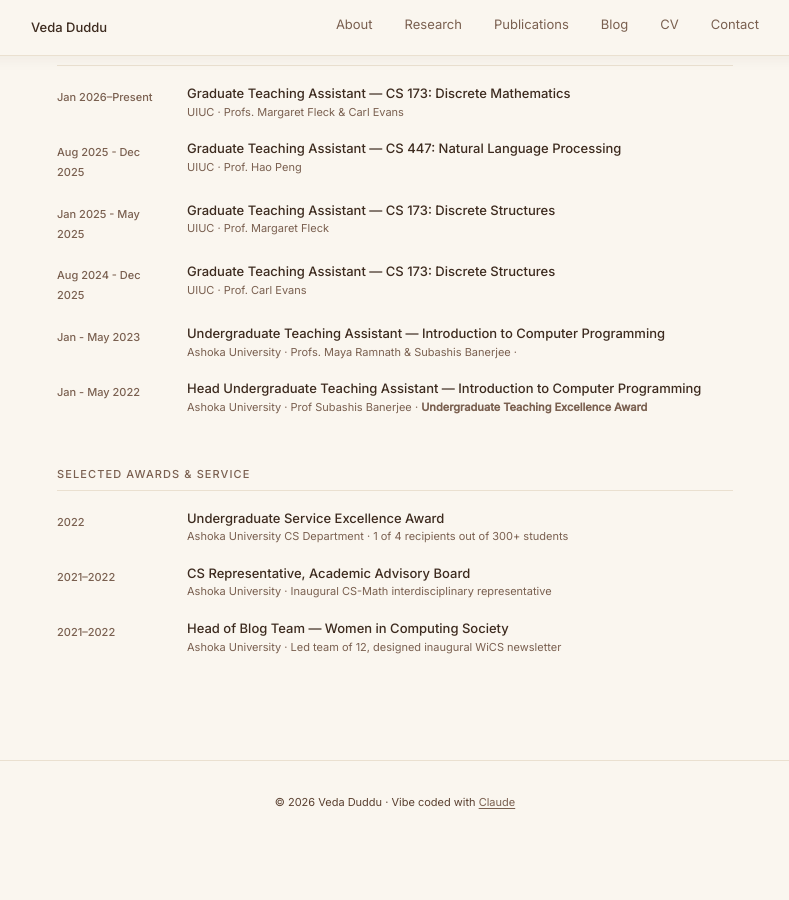
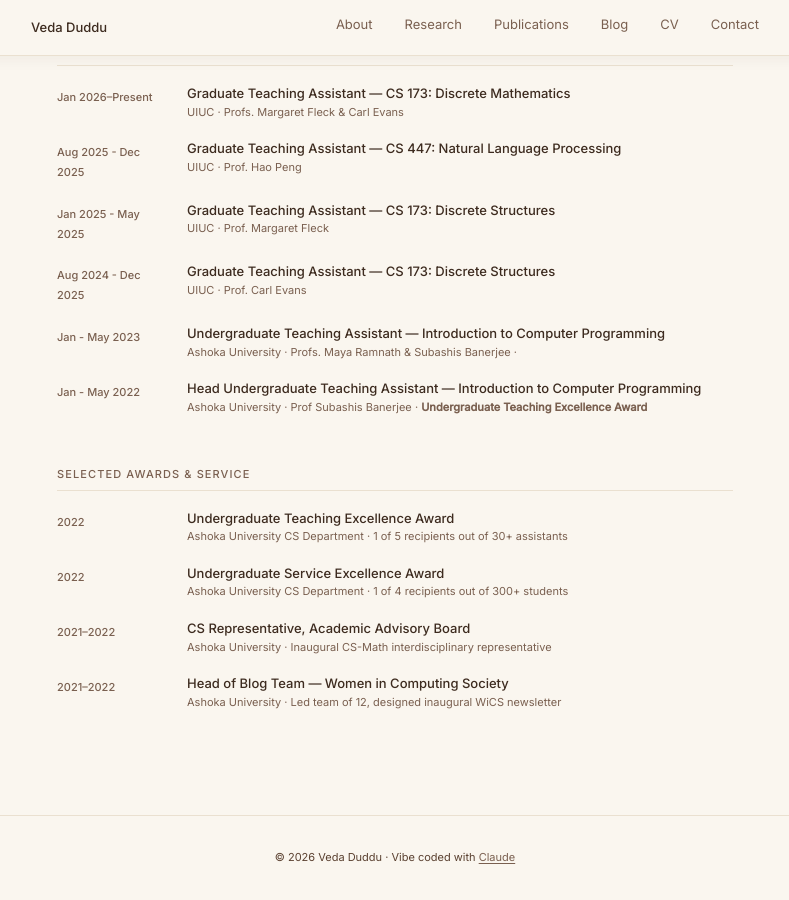
Before and after one commit to vedaduddu/vedaduddu.github.io, a Jekyll site: the page built from cv.md, in a window 1280 px wide and 900 px high, scrolled down 794 px. Shown: the whole window, without its empty margins (245-1034 px from the left). Built offline with Jekyll 4.4.1, drawn with Linux system fonts in a browser that asks for light colours; a style sheet for code colours, icons or effects is not loaded; before the commit the page ends 1639 px from its top, so only the background shows below that.

Commit message:
add Undergraduate Teaching Excellence Award to CV
Co-Authored-By: Claude Sonnet 4.6 <noreply@anthropic.com>

```diff
--- a/cv.md
+++ b/cv.md
@@ -130,6 +130,14 @@ title: CV
   <div class="cv-item">
     <div class="cv-year">2022</div>
     <div class="cv-details">
+      <h3>Undergraduate Teaching Excellence Award</h3>
+      <p>Ashoka University CS Department · 1 of 5 recipients out of 30+ assistants</p>
+    </div>
+  </div>
+
+  <div class="cv-item">
+    <div class="cv-year">2022</div>
+    <div class="cv-details">
       <h3>Undergraduate Service Excellence Award</h3>
       <p>Ashoka University CS Department · 1 of 4 recipients out of 300+ students</p>
     </div>
```
